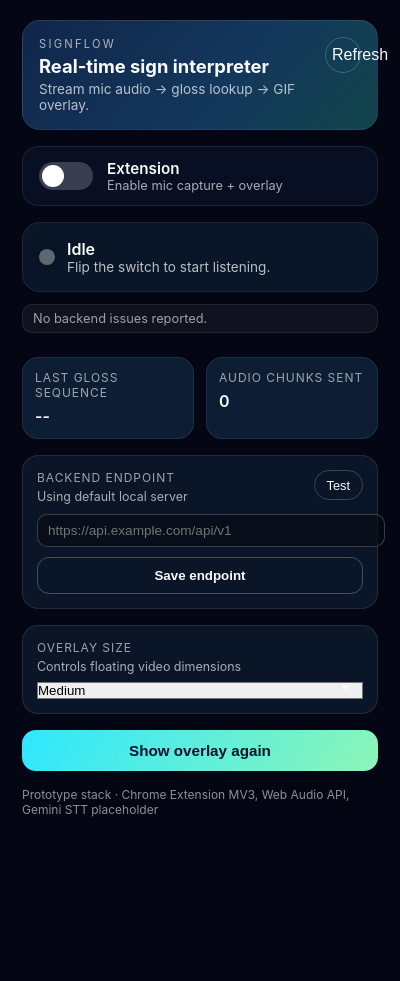
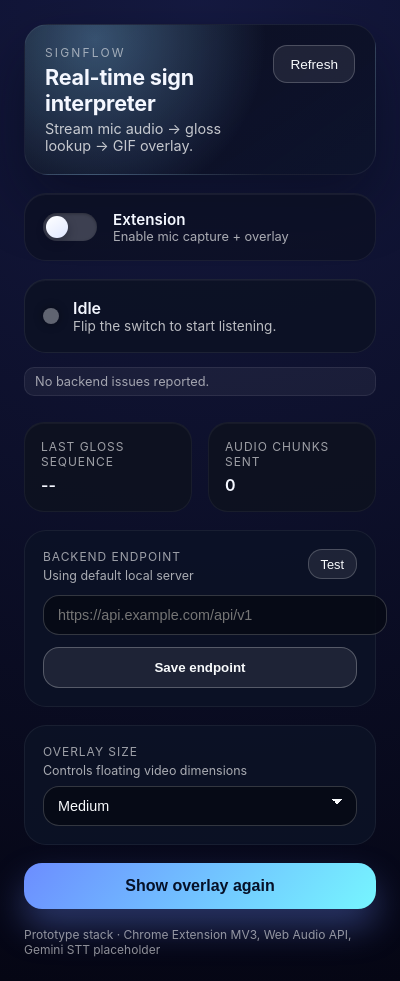
Before and after one commit to Nabeel70/SignFlow, a browser extension: page popup.html in a window 400 px wide. Before the commit the page ends 844 px from the top, so only its background shows below. Drawn offline with Linux system fonts and the light colour scheme.

Commit message:
update design

```diff
--- a/overlay.css
+++ b/overlay.css
@@ -1,11 +1,24 @@
 :root {
-  --signflow-bg: rgba(7, 12, 22, 0.92);
-  --signflow-border: rgba(124, 214, 255, 0.4);
-  --signflow-radius: 16px;
-  --signflow-text: #f9fdff;
-  --signflow-accent: #6cd5ff;
-  --signflow-error: #ffa4a4;
-  font-family: 'Segoe UI', system-ui, -apple-system, BlinkMacSystemFont, sans-serif;
+  --signflow-bg: rgba(9, 12, 20, 0.92);
+  --signflow-surface: rgba(16, 20, 33, 0.85);
+  --signflow-border: rgba(111, 132, 255, 0.45);
+  --signflow-radius: 20px;
+  --signflow-text: #f5f7ff;
+  --signflow-accent: #81f8ff;
+  --signflow-active: #3d7bff;
+  --signflow-error: #ff8c8c;
+  font-family: 'Space Grotesk', 'Inter', system-ui, -apple-system, BlinkMacSystemFont, sans-serif;
+}
+
+@keyframes signflow-pop {
+  0% {
+    transform: translateY(12px) scale(0.96);
+    opacity: 0;
+  }
+  100% {
+    transform: translateY(0) scale(1);
+    opacity: 1;
+  }
 }
 
 .signflow-overlay {
@@ -18,10 +31,11 @@
   border-radius: var(--signflow-radius);
   border: 1px solid var(--signflow-border);
   background: var(--signflow-bg);
-  box-shadow: 0 20px 60px rgba(6, 7, 16, 0.65);
-  backdrop-filter: blur(12px);
+  box-shadow: 0 24px 70px rgba(5, 8, 17, 0.65);
+  backdrop-filter: blur(14px);
   overflow: hidden;
-  transition: transform 0.25s ease, opacity 0.25s ease;
+  animation: signflow-pop 280ms ease forwards;
+  transform-origin: top right;
 }
 
 .signflow-overlay.signflow-hidden {
@@ -43,22 +57,24 @@
   justify-content: space-between;
   align-items: center;
   gap: 16px;
-  padding: 12px 16px;
+  padding: 16px 20px;
   cursor: move;
-  background: linear-gradient(120deg, rgba(15, 33, 46, 0.9), rgba(18, 55, 73, 0.9));
+  background: radial-gradient(circle at 20% -10%, rgba(61, 123, 255, 0.65), transparent 55%),
+    radial-gradient(circle at 80% -40%, rgba(129, 248, 255, 0.45), transparent 60%),
+    rgba(8, 12, 25, 0.95);
 }
 
 .signflow-label {
-  font-size: 0.7rem;
+  font-size: 0.75rem;
   text-transform: uppercase;
-  letter-spacing: 0.08em;
+  letter-spacing: 0.12em;
   margin: 0;
-  color: rgba(255, 255, 255, 0.7);
+  color: rgba(255, 255, 255, 0.62);
 }
 
 .signflow-status-text {
   margin: 0;
-  font-size: 1rem;
+  font-size: 1.1rem;
   font-weight: 600;
 }
 
@@ -69,10 +85,10 @@
 }
 
 .signflow-level {
-  width: 90px;
-  height: 4px;
+  width: 110px;
+  height: 5px;
   border-radius: 999px;
-  background: rgba(255, 255, 255, 0.15);
+  background: rgba(255, 255, 255, 0.18);
   overflow: hidden;
 }
 
@@ -80,48 +96,56 @@
   width: 100%;
   height: 100%;
   transform-origin: left center;
-  background: linear-gradient(90deg, #2ee7ff, #8df5b7);
+  background: linear-gradient(90deg, var(--signflow-active), var(--signflow-accent));
+  transition: transform 180ms ease-out;
 }
 
 .signflow-collapse {
   width: 32px;
   height: 32px;
   border-radius: 50%;
-  border: 1px solid rgba(255, 255, 255, 0.2);
+  border: 1px solid rgba(255, 255, 255, 0.25);
   color: var(--signflow-text);
-  background: transparent;
+  background: rgba(255, 255, 255, 0.05);
   font-size: 1.2rem;
   cursor: pointer;
+  transition: transform 0.2s ease, border-color 0.2s ease, background 0.2s ease;
 }
 
 .signflow-collapse:hover {
   border-color: rgba(255, 255, 255, 0.6);
+  background: rgba(255, 255, 255, 0.15);
+  transform: scale(1.05);
 }
 
 .signflow-body {
   display: flex;
   flex-direction: column;
-  gap: 4px;
-  padding: 16px;
+  gap: 12px;
+  padding: 18px 20px 20px;
+  background: var(--signflow-surface);
 }
 
 .signflow-video {
   width: 100%;
   height: 200px;
-  border-radius: 12px;
+  border-radius: 18px;
   object-fit: cover;
-  border: 1px solid rgba(255, 255, 255, 0.15);
-  background: #050b16;
+  border: 1px solid rgba(255, 255, 255, 0.08);
+  background: radial-gradient(circle at 20% 20%, rgba(61, 123, 255, 0.2), rgba(3, 7, 19, 0.95));
+  box-shadow: inset 0 1px 8px rgba(0, 0, 0, 0.35);
 }
 
 .signflow-caption {
-  font-size: 0.9rem;
+  font-size: 1rem;
   font-weight: 600;
-  letter-spacing: 0.06em;
+  letter-spacing: 0.08em;
   text-align: center;
-  padding: 6px;
-  border-radius: 6px;
-  background: rgba(255, 255, 255, 0.1);
+  padding: 10px 6px;
+  border-radius: 12px;
+  background: rgba(255, 255, 255, 0.06);
+  border: 1px solid rgba(255, 255, 255, 0.08);
+  text-transform: uppercase;
 }
 
 .signflow-overlay.signflow-collapsed .signflow-body {
--- a/popup.css
+++ b/popup.css
@@ -1,72 +1,84 @@
 :root {
-  font-family: 'Inter', 'Segoe UI', system-ui, -apple-system, BlinkMacSystemFont, sans-serif;
-  color: #0f172a;
+  font-family: 'Space Grotesk', 'Inter', 'Segoe UI', system-ui, -apple-system, BlinkMacSystemFont, sans-serif;
+  color: #0c1021;
   background: #050614;
 }
 
 body {
   margin: 0;
   padding: 0;
-  min-width: 360px;
-  background: #050614;
+  min-width: 380px;
+  background: radial-gradient(circle at top, rgba(40, 49, 120, 0.45), rgba(5, 6, 20, 0.95));
 }
 
 .popup {
-  padding: 20px 22px 24px;
+  padding: 24px;
   display: flex;
   flex-direction: column;
-  gap: 16px;
-  color: #f8fafc;
+  gap: 18px;
+  color: #f4f7ff;
 }
 
 .hero {
   display: flex;
   justify-content: space-between;
-  gap: 16px;
-  background: linear-gradient(130deg, #10264a, #13385c 60%, #12444b);
-  border-radius: 18px;
-  padding: 16px;
-  border: 1px solid rgba(255, 255, 255, 0.08);
+  gap: 18px;
+  background: radial-gradient(circle at 20% 10%, rgba(136, 204, 255, 0.35), transparent 55%),
+    linear-gradient(145deg, rgba(12, 15, 32, 0.95), rgba(13, 19, 43, 0.9));
+  border-radius: 24px;
+  padding: 20px;
+  border: 1px solid rgba(255, 255, 255, 0.06);
+  box-shadow: 0 25px 60px rgba(5, 8, 20, 0.45);
 }
 
 .hero h1 {
   margin: 4px 0;
-  font-size: 1.15rem;
+  font-size: 1.35rem;
+  letter-spacing: -0.01em;
 }
 
 .eyebrow {
-  font-size: 0.7rem;
-  letter-spacing: 0.2em;
+  font-size: 0.75rem;
+  letter-spacing: 0.18em;
   text-transform: uppercase;
   margin: 0;
-  color: rgba(255, 255, 255, 0.65);
+  color: rgba(255, 255, 255, 0.55);
 }
 
 .subhead {
   margin: 0;
-  color: rgba(255, 255, 255, 0.7);
-  font-size: 0.85rem;
+  color: rgba(255, 255, 255, 0.75);
+  font-size: 0.9rem;
 }
 
 .ghost-btn {
   border: 1px solid rgba(255, 255, 255, 0.2);
-  background: transparent;
-  border-radius: 999px;
-  width: 36px;
-  height: 36px;
+  background: rgba(255, 255, 255, 0.08);
+  border-radius: 14px;
+  width: auto;
+  height: 38px;
+  padding: 0 16px;
   color: #f8fafc;
   cursor: pointer;
-  font-size: 1rem;
+  font-size: 0.85rem;
+  transition: transform 0.2s ease, border-color 0.2s ease, background 0.2s ease;
+}
+
+.ghost-btn:hover {
+  transform: translateY(-2px);
+  border-color: rgba(255, 255, 255, 0.4);
+  background: rgba(255, 255, 255, 0.15);
 }
 
 .toggle-row {
   display: flex;
   align-items: center;
-  gap: 14px;
-  padding: 12px 16px;
-  border-radius: 16px;
-  border: 1px solid rgba(255, 255, 255, 0.08);
-  background: rgba(10, 20, 40, 0.7);
+  gap: 16px;
+  padding: 16px 18px;
+  border-radius: 22px;
+  border: 1px solid rgba(255, 255, 255, 0.06);
+  background: rgba(12, 17, 35, 0.75);
+  box-shadow: inset 0 1px 0 rgba(255, 255, 255, 0.05);
 }
 
 .switch {
@@ -89,7 +101,8 @@ body {
   flex: 1;
   border-radius: 999px;
   background: rgba(255, 255, 255, 0.2);
-  transition: background 0.2s ease;
+  transition: background 0.25s ease, box-shadow 0.25s ease;
+  box-shadow: inset 0 1px 3px rgba(0, 0, 0, 0.3);
 }
 
 .slider::after {
@@ -100,12 +113,14 @@ body {
   top: 3px;
   left: 3px;
   border-radius: 50%;
-  background: #ffffff;
-  transition: transform 0.2s ease;
+  background: linear-gradient(145deg, #ffffff, #dfe7ff);
+  transition: transform 0.25s ease;
+  box-shadow: 0 4px 10px rgba(10, 11, 28, 0.35);
 }
 
 .switch input:checked + .slider {
-  background: linear-gradient(120deg, #2af598, #009efd);
+  background: linear-gradient(120deg, #6c8dff, #76f6ff);
+  box-shadow: 0 8px 22px rgba(118, 246, 255, 0.3);
 }
 
 .switch input:checked + .slider::after {
@@ -127,11 +142,12 @@ body {
 .status-card {
   display: flex;
   align-items: center;
-  gap: 12px;
-  border-radius: 18px;
-  padding: 16px;
-  background: rgba(10, 28, 46, 0.75);
+  gap: 14px;
+  border-radius: 22px;
+  padding: 18px;
+  background: rgba(12, 18, 36, 0.85);
   border: 1px solid rgba(255, 255, 255, 0.07);
+  box-shadow: inset 0 1px 0 rgba(255, 255, 255, 0.04);
 }
 
 .status-light {
@@ -191,14 +207,15 @@ body {
 .stats {
   display: grid;
   grid-template-columns: repeat(2, 1fr);
-  gap: 12px;
+  gap: 16px;
 }
 
 .stats > div {
-  background: rgba(16, 35, 60, 0.8);
-  border-radius: 16px;
-  padding: 12px;
-  border: 1px solid rgba(255, 255, 255, 0.08);
+  background: rgba(14, 18, 32, 0.92);
+  border-radius: 20px;
+  padding: 16px;
+  border: 1px solid rgba(255, 255, 255, 0.05);
+  box-shadow: inset 0 1px 0 rgba(255, 255, 255, 0.04);
 }
 
 .label {
@@ -218,11 +235,11 @@ body {
 .settings-card {
   display: flex;
   flex-direction: column;
-  gap: 10px;
-  border-radius: 16px;
-  padding: 14px;
-  border: 1px solid rgba(255, 255, 255, 0.1);
-  background: rgba(12, 26, 44, 0.8);
+  gap: 12px;
+  border-radius: 22px;
+  padding: 18px;
+  border: 1px solid rgba(255, 255, 255, 0.06);
+  background: rgba(12, 19, 38, 0.88);
 }
 
 .settings-head {
@@ -258,29 +275,33 @@ body {
   font-size: 0.8rem;
 }
 
-.text-input {
+.text-input,
+.select-input {
   width: 100%;
-  border-radius: 10px;
-  border: 1px solid rgba(255, 255, 255, 0.2);
-  background: rgba(5, 10, 18, 0.6);
+  border-radius: 16px;
+  border: 1px solid rgba(255, 255, 255, 0.18);
+  background: rgba(7, 10, 20, 0.85);
   color: #f8fafc;
-  padding: 8px 10px;
-  font-size: 0.85rem;
+  padding: 11px 14px;
+  font-size: 0.9rem;
+  transition: border 0.2s ease, background 0.2s ease;
 }
 
-.text-input:focus {
-  outline: 2px solid rgba(46, 231, 255, 0.5);
-  border-color: rgba(46, 231, 255, 0.8);
+.text-input:focus,
+.select-input:focus {
+  outline: 2px solid rgba(108, 141, 255, 0.5);
+  border-color: rgba(108, 141, 255, 0.85);
+  background: rgba(9, 14, 28, 0.95);
 }
 
 .select-input {
   appearance: none;
   background-image: linear-gradient(45deg, transparent 50%, #f8fafc 50%),
     linear-gradient(135deg, #f8fafc 50%, transparent 50%);
-  background-position: calc(100% - 16px) calc(50% - 3px), calc(100% - 11px) calc(50% - 3px);
-  background-size: 5px 5px, 5px 5px;
+  background-position: calc(100% - 18px) calc(50% - 4px), calc(100% - 13px) calc(50% - 4px);
+  background-size: 6px 6px, 6px 6px;
   background-repeat: no-repeat;
-  padding-right: 36px;
+  padding-right: 40px;
 }
 
 .actions {
@@ -290,25 +311,38 @@ body {
 
 .primary-btn {
   width: 100%;
-  padding: 12px 14px;
-  border-radius: 14px;
+  padding: 14px 18px;
+  border-radius: 18px;
   border: none;
   font-weight: 600;
-  font-size: 0.95rem;
-  color: #05132b;
+  font-size: 1rem;
+  color: #061128;
   cursor: pointer;
-  background: linear-gradient(120deg, #2ee7ff, #8df5b7);
+  background: linear-gradient(130deg, #6c8dff, #76f6ff);
+  box-shadow: 0 18px 35px rgba(108, 141, 255, 0.35);
+  transition: transform 0.2s ease, box-shadow 0.2s ease;
+}
+
+.primary-btn:hover {
+  transform: translateY(-2px);
+  box-shadow: 0 22px 40px rgba(118, 246, 255, 0.35);
 }
 
 .secondary-btn {
   width: 100%;
-  padding: 10px 14px;
-  border-radius: 12px;
+  padding: 12px 16px;
+  border-radius: 16px;
   border: 1px solid rgba(255, 255, 255, 0.25);
-  background: transparent;
+  background: rgba(255, 255, 255, 0.08);
   color: #f8fafc;
   font-weight: 600;
   cursor: pointer;
+  transition: transform 0.2s ease, border-color 0.2s ease;
+}
+
+.secondary-btn:hover {
+  transform: translateY(-1px);
+  border-color: rgba(255, 255, 255, 0.45);
 }
 
 .footnote {
@@ -319,16 +353,21 @@ body {
 
 .toast {
   text-align: center;
-  padding: 8px 10px;
-  border-radius: 10px;
-  font-size: 0.85rem;
+  padding: 10px 16px;
+  border-radius: 16px;
+  font-size: 0.9rem;
   background: rgba(255, 255, 255, 0.08);
-  border: 1px solid rgba(255, 255, 255, 0.2);
+  border: 1px solid rgba(255, 255, 255, 0.18);
+  box-shadow: 0 12px 30px rgba(5, 6, 16, 0.45);
 }
 
 .toast.hidden {
   display: none;
 }
+
 .settings-card.compact {
   gap: 8px;
 }
+.settings-card.compact {
+  gap: 8px;
+}
```
